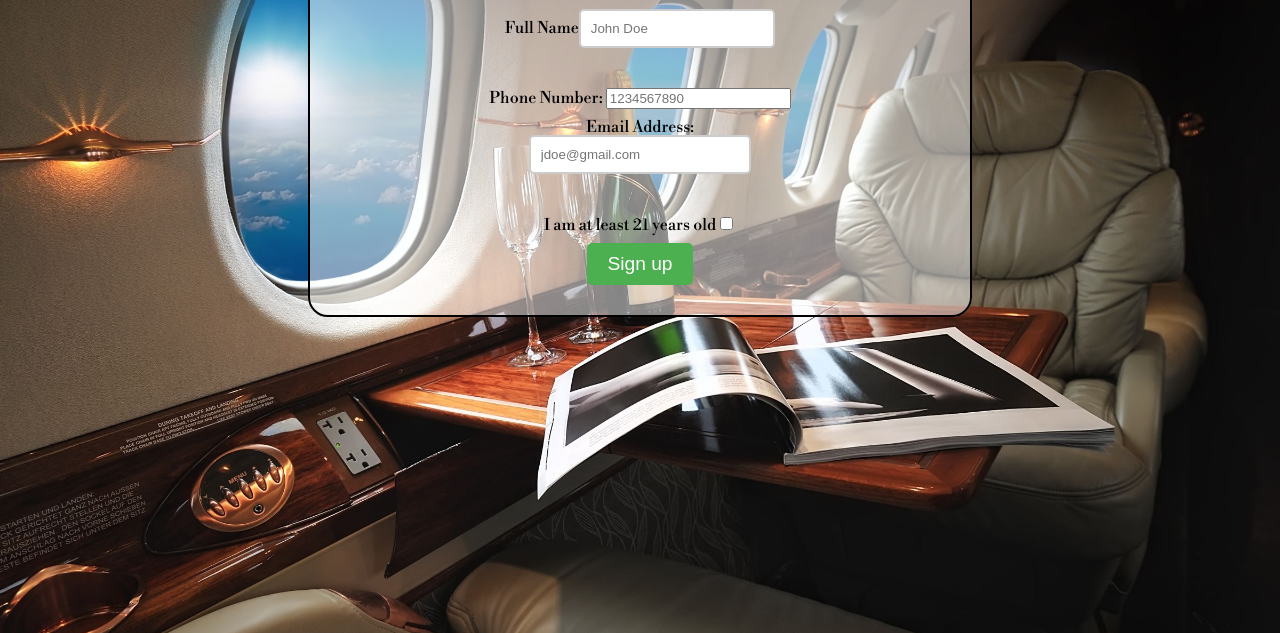
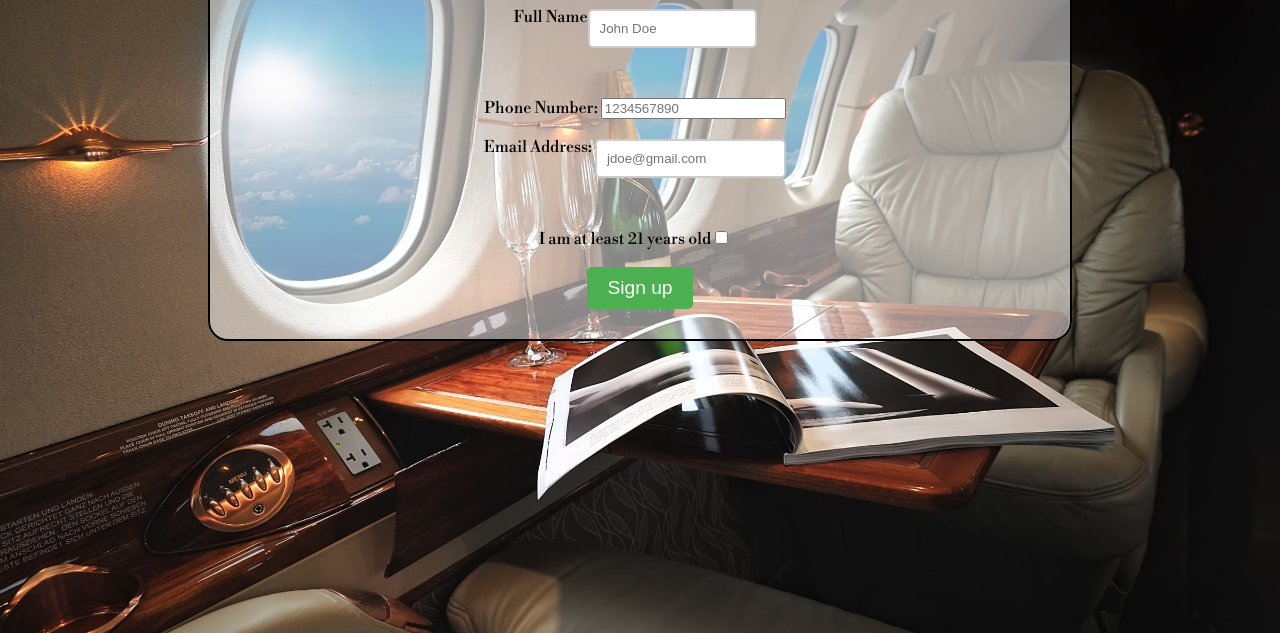
Before and after one commit to rashid0326/Project1-362, a plain HTML site: page index.html in a window 1280 px wide. Shown: the part 167-800 px from the top of the page. Drawn offline with nearby package versions, Linux system fonts and the light colour scheme.

Commit message:
Update style.css

```diff
--- a/css/style.css
+++ b/css/style.css
@@ -31,6 +31,7 @@ label {
   display: inline-block;
   vertical-align: top;
   margin-bottom: 10px;
+  margin-right: 10px; /* Added spacing between label and input box */
 }
 
 input[type="text"],
@@ -40,6 +41,7 @@ input[type="email"] {
   margin-bottom: 30px;
   border: 2px solid #ccc;
   border-radius: 5px;
+  vertical-align: top; /* Vertically align input boxes */
 }
 
 button {
@@ -66,3 +68,23 @@ button:hover {
     width: calc(70% - 20px);
   }
 }
+
+@media screen and (min-width: 1024px) {
+  /* Second required min-width media query styling */
+  body {
+    background-color: lightblue;
+  }
+
+  #formcontainer {
+    max-width: 800px;
+  }
+
+  input[type="text"],
+  input[type="email"] {
+    width: calc(60% - 20px);
+  }
+
+  label {
+    margin-bottom: 20px;
+  }
+}
```
